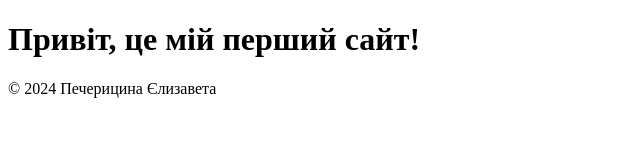
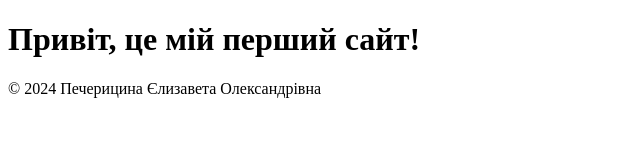
Before and after one commit to Liza159/Repo1, a plain HTML site: page index.html in a window 1280 px wide. Shown: the whole page, without its empty margins (0-640 px from the left). Drawn offline with Linux system fonts and the light colour scheme.

Commit message:
Update index.html

```diff
--- a/index.html
+++ b/index.html
@@ -6,7 +6,7 @@
 <body>
     <h1>Привіт, це мій перший сайт!</h1>
     <footer>
-        <p>&copy; 2024 Печерицина Єлизавета</p>
+        <p>&copy; 2024 Печерицина Єлизавета Олександрівна</p>
     </footer>
 </body>
 </html>
```
